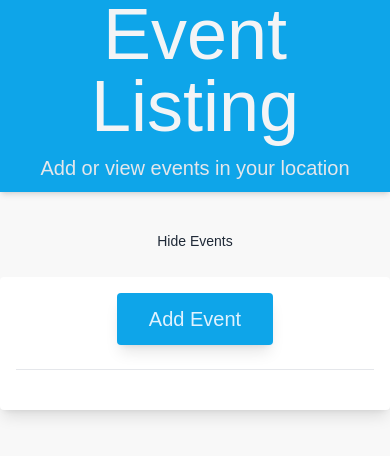
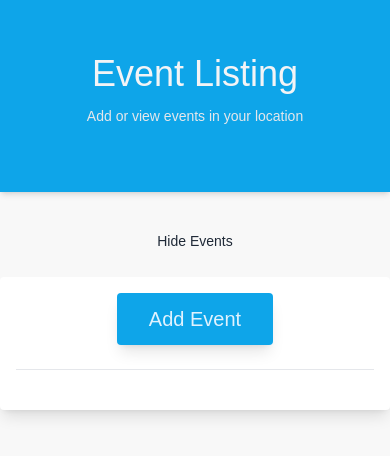
Before and after one commit to AmaduKamara/event-list, a React (Create React App) app: page / in a window 390 px wide. Shown: the top 456 px of the page. Built offline with nearby package versions, Linux system fonts and the light colour scheme.

Commit message:
Work on responsive for Hero

```diff
--- a/src/components/Hero.jsx
+++ b/src/components/Hero.jsx
@@ -4,8 +4,8 @@ export default function Hero() {
   return (
     <div className="w-full h-48 bg-sky-500 flex justify-center items-center sticky top-0 shadow-md">
       <div className="text-center">
-        <h1 className="text-7xl font-thin text-gray-100">Event Listing</h1>
-        <p className="my-3 text-xl text-gray-200">
+        <h1 className="text-4xl md:text-7xl font-thin text-gray-100">Event Listing</h1>
+        <p className="my-3 md:text-xl text-gray-200">
           Add or view events in your location
         </p>
       </div>
```
